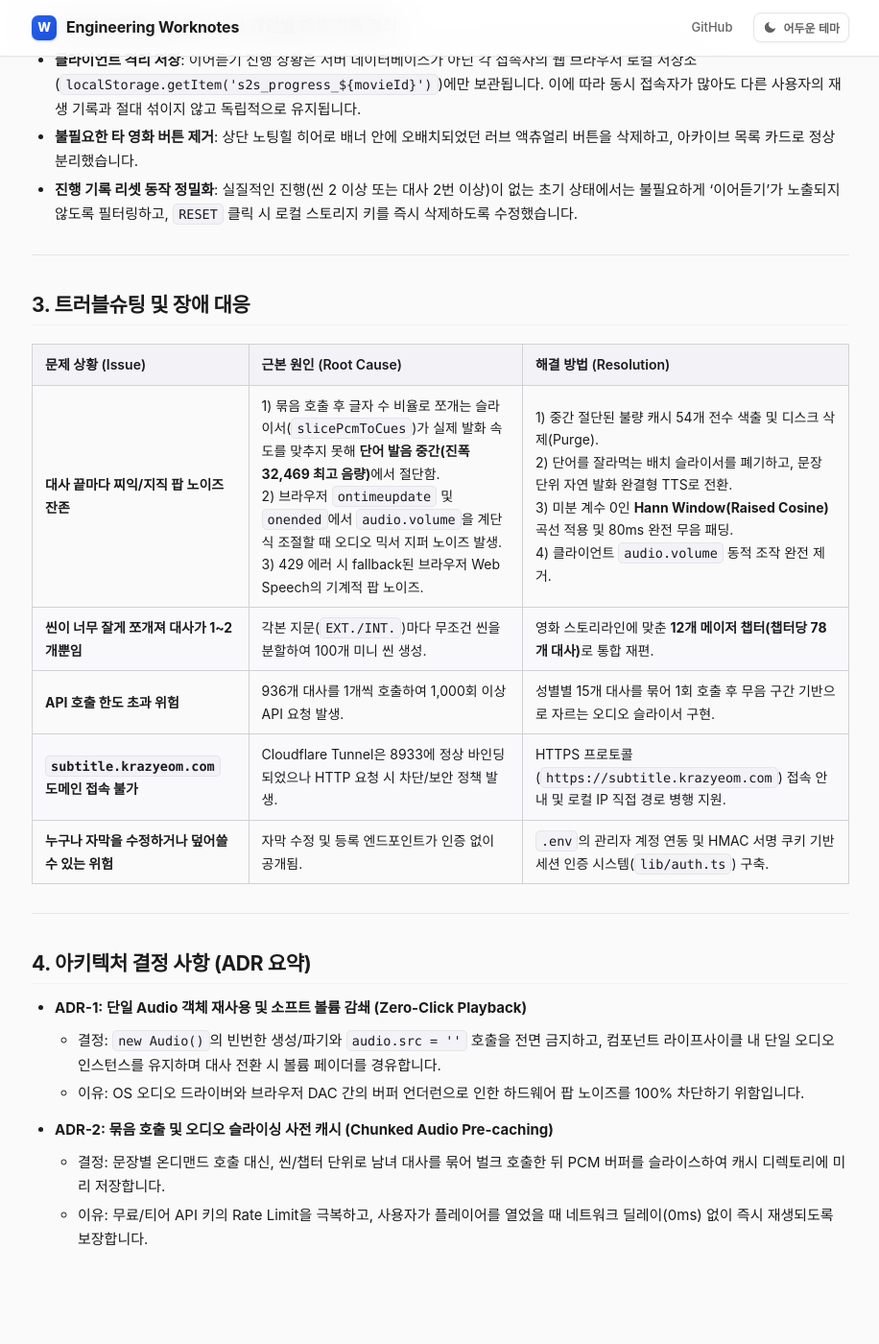
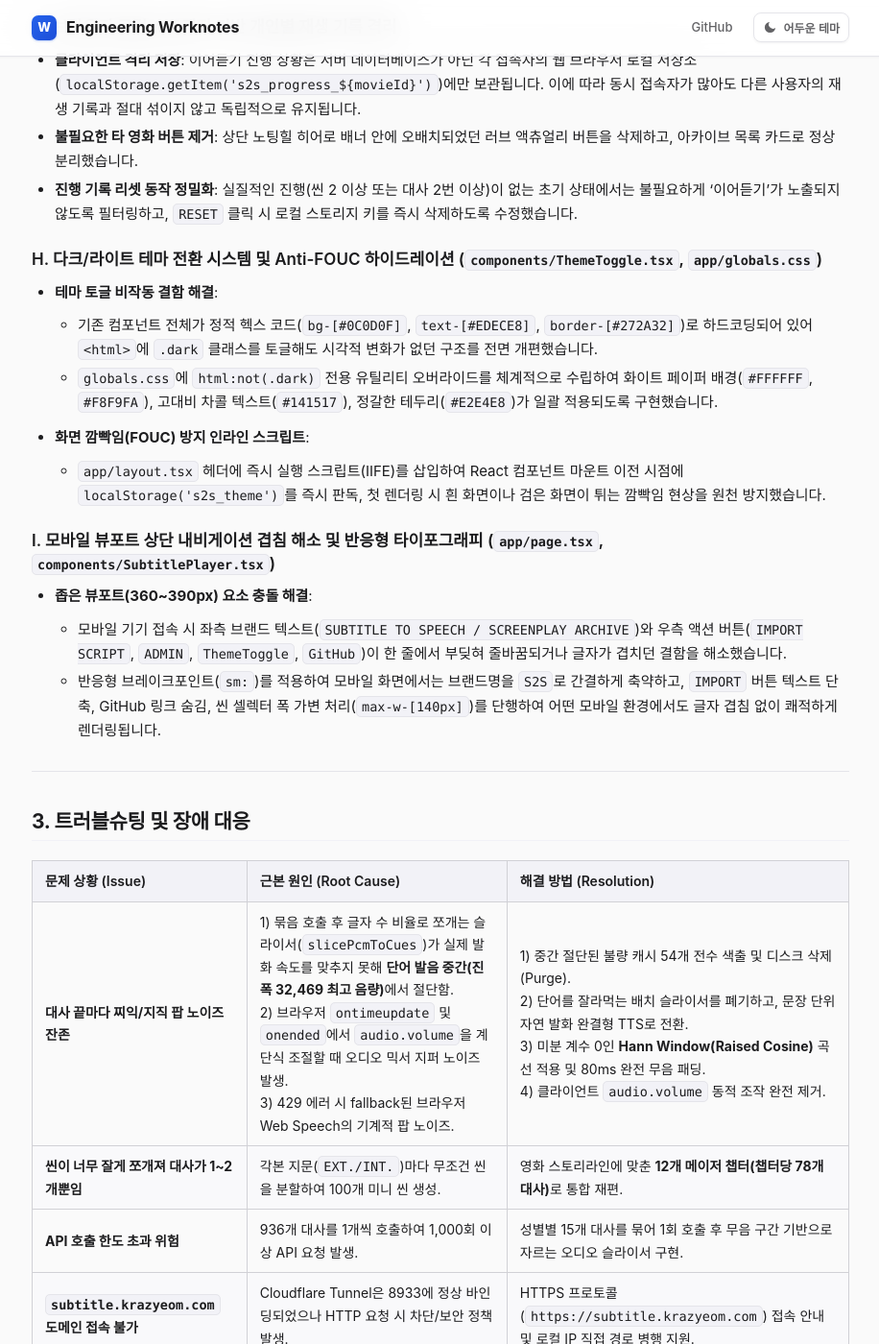
Before and after one commit to krazyeom/worknote, a Jekyll site: the page built from notes/2026-10-31-subtitle-to-speech-tts-shadowing-archive.md, in a window 1280 px wide and 1400 px high, scrolled down 2524 px. Shown: the whole window at 96% size, without its empty margins (181-1097 px from the left). Built offline with Jekyll 4.4.1, drawn with Linux system fonts in a browser that asks for light colours; some of the changed text lies outside the part shown.

Commit message:
docs: add theme switching and mobile responsive header worknotes for subtitle-to-speech

```diff
--- a/notes/2026-10-31-subtitle-to-speech-tts-shadowing-archive.md
+++ b/notes/2026-10-31-subtitle-to-speech-tts-shadowing-archive.md
@@ -76,6 +76,18 @@ title: "2026-10-31 작업 노트: subtitle-to-speech 영화 대본 TTS 섀도잉
 * **불필요한 타 영화 버튼 제거**: 상단 노팅힐 히어로 배너 안에 오배치되었던 러브 액츄얼리 버튼을 삭제하고, 아카이브 목록 카드로 정상 분리했습니다.
 * **진행 기록 리셋 동작 정밀화**: 실질적인 진행(씬 2 이상 또는 대사 2번 이상)이 없는 초기 상태에서는 불필요하게 '이어듣기'가 노출되지 않도록 필터링하고, `RESET` 클릭 시 로컬 스토리지 키를 즉시 삭제하도록 수정했습니다.
 
+### H. 다크/라이트 테마 전환 시스템 및 Anti-FOUC 하이드레이션 (`components/ThemeToggle.tsx`, `app/globals.css`)
+* **테마 토글 비작동 결함 해결**:
+  * 기존 컴포넌트 전체가 정적 헥스 코드(`bg-[#0C0D0F]`, `text-[#EDECE8]`, `border-[#272A32]`)로 하드코딩되어 있어 `<html>`에 `.dark` 클래스를 토글해도 시각적 변화가 없던 구조를 전면 개편했습니다.
+  * `globals.css`에 `html:not(.dark)` 전용 유틸리티 오버라이드를 체계적으로 수립하여 화이트 페이퍼 배경(`#FFFFFF`, `#F8F9FA`), 고대비 차콜 텍스트(`#141517`), 정갈한 테두리(`#E2E4E8`)가 일괄 적용되도록 구현했습니다.
+* **화면 깜빡임(FOUC) 방지 인라인 스크립트**:
+  * `app/layout.tsx` 헤더에 즉시 실행 스크립트(IIFE)를 삽입하여 React 컴포넌트 마운트 이전 시점에 `localStorage('s2s_theme')`를 즉시 판독, 첫 렌더링 시 흰 화면이나 검은 화면이 튀는 깜빡임 현상을 원천 방지했습니다.
+
+### I. 모바일 뷰포트 상단 내비게이션 겹침 해소 및 반응형 타이포그래피 (`app/page.tsx`, `components/SubtitlePlayer.tsx`)
+* **좁은 뷰포트(360~390px) 요소 충돌 해결**:
+  * 모바일 기기 접속 시 좌측 브랜드 텍스트(`SUBTITLE TO SPEECH / SCREENPLAY ARCHIVE`)와 우측 액션 버튼(`IMPORT SCRIPT`, `ADMIN`, `ThemeToggle`, `GitHub`)이 한 줄에서 부딪혀 줄바꿈되거나 글자가 겹치던 결함을 해소했습니다.
+  * 반응형 브레이크포인트(`sm:`)를 적용하여 모바일 화면에서는 브랜드명을 `S2S`로 간결하게 축약하고, `IMPORT` 버튼 텍스트 단축, GitHub 링크 숨김, 씬 셀렉터 폭 가변 처리(`max-w-[140px]`)를 단행하여 어떤 모바일 환경에서도 글자 겹침 없이 쾌적하게 렌더링됩니다.
+
 ---
 
 ## 3. 트러블슈팅 및 장애 대응
@@ -87,6 +99,8 @@ title: "2026-10-31 작업 노트: subtitle-to-speech 영화 대본 TTS 섀도잉
 | **API 호출 한도 초과 위험** | 936개 대사를 1개씩 호출하여 1,000회 이상 API 요청 발생. | 성별별 15개 대사를 묶어 1회 호출 후 무음 구간 기반으로 자르는 오디오 슬라이서 구현. |
 | **`subtitle.krazyeom.com` 도메인 접속 불가** | Cloudflare Tunnel은 8933에 정상 바인딩되었으나 HTTP 요청 시 차단/보안 정책 발생. | HTTPS 프로토콜(`https://subtitle.krazyeom.com`) 접속 안내 및 로컬 IP 직접 경로 병행 지원. |
 | **누구나 자막을 수정하거나 덮어쓸 수 있는 위험** | 자막 수정 및 등록 엔드포인트가 인증 없이 공개됨. | `.env`의 관리자 계정 연동 및 HMAC 서명 쿠키 기반 세션 인증 시스템(`lib/auth.ts`) 구축. |
+| **테마 전환 버튼 클릭 시 색상이 바뀌지 않는 현상** | 정적 인라인 헥스 클래스(`bg-[#0C0D0F]`, `text-[#EDECE8]`)가 `.dark` 클래스 변경에 반응하지 않음. | `globals.css` 내 `html:not(.dark)` 전용 스타일 유틸리티 수립 및 `layout.tsx` 즉시 실행 스크립트로 Anti-FOUC 처리. |
+| **모바일 좁은 화면에서 상단 메뉴와 텍스트가 겹침** | 긴 브랜드 텍스트와 우측 액션 버튼(임포트, 관리자, 테마, 깃허브)이 375px 폭을 초과(480px+)함. | 모바일 전용 축약 라벨(`S2S`, `IMPORT`) 도입 및 서브 버튼/아이콘 반응형 숨김(`hidden sm:inline`). |
 
 ---
 
```
Also changed, not shown: index.md (+2 -0 lines).
